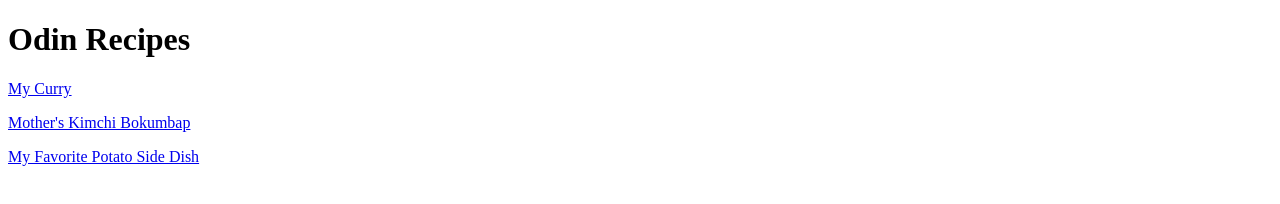
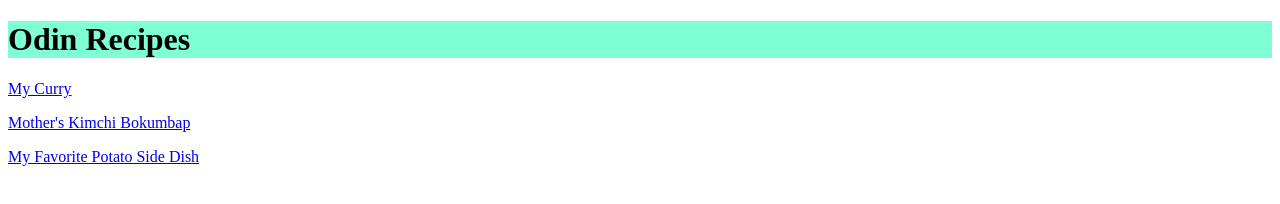
Before and after one commit to susheepls/odin-recipes, a plain HTML site: page index.html in a window 1280 px wide. Drawn offline with Linux system fonts and the light colour scheme.

Commit message:
Add header tag to h1 and edit path for the link to css
Added a header tag to h1 and also edited the link to the css file because the changes were not showing up.
Changed the font and added an aquamarine background color.

```diff
--- a/index.html
+++ b/index.html
@@ -3,10 +3,10 @@
 <head>
     <meta charset="UTF-8">
     <title>My Favorite Recipes</title>
-    <link rel="stylesheet" href="/style.css">
+    <link rel="stylesheet" href="styles.css">
 </head>
 <body>
-    <h1>Odin Recipes</h1>
+    <h1 class="header">Odin Recipes</h1>
     <p><a href="./recipes/curry.html">My Curry</a></p>
     <p><a href="./recipes/kimchi-bokumbap.html">Mother's Kimchi Bokumbap</a></p>
     <p><a href="./recipes/potatosides.html">My Favorite Potato Side Dish</a></p>
--- /dev/null
+++ b/styles.css
@@ -0,0 +1,4 @@
+.header {
+    background-color: aquamarine;
+    font-family: 'Times New Roman', Times, serif;
+}
```
